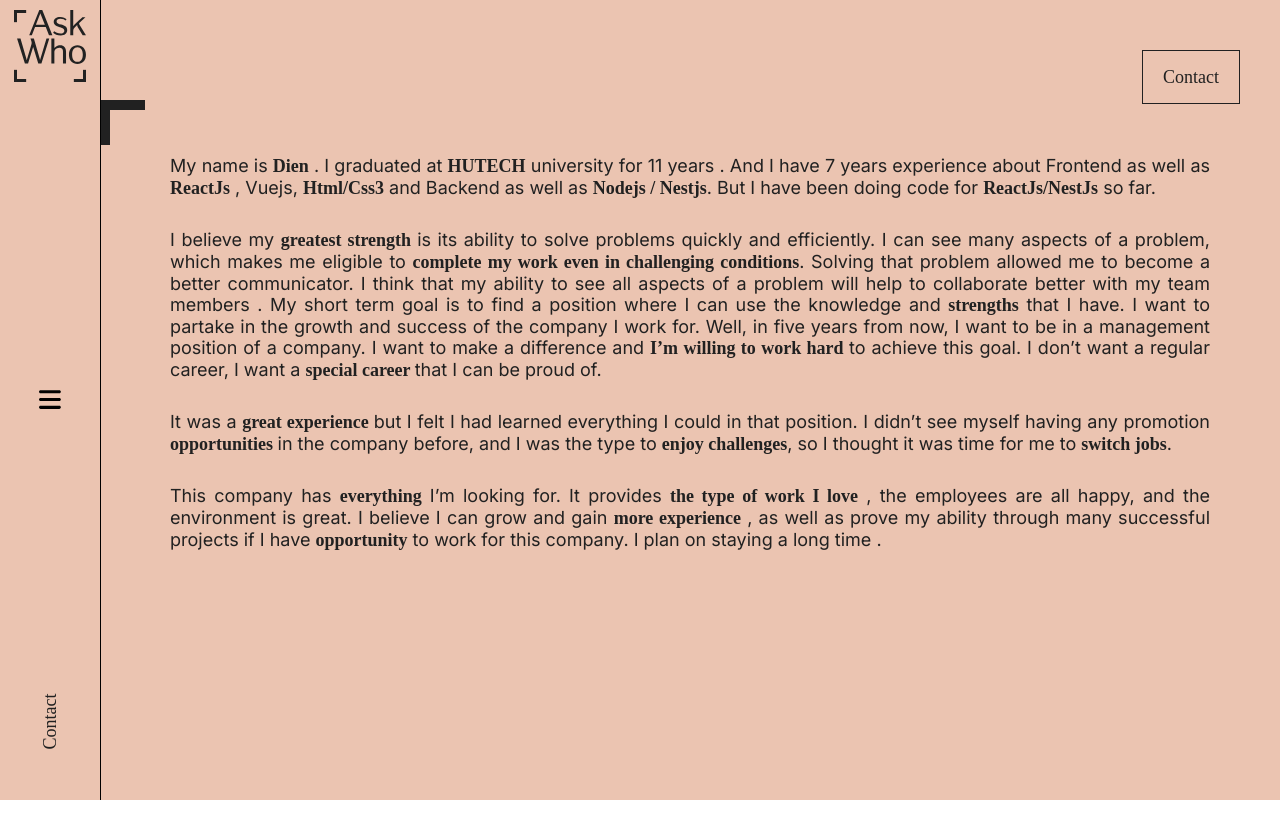
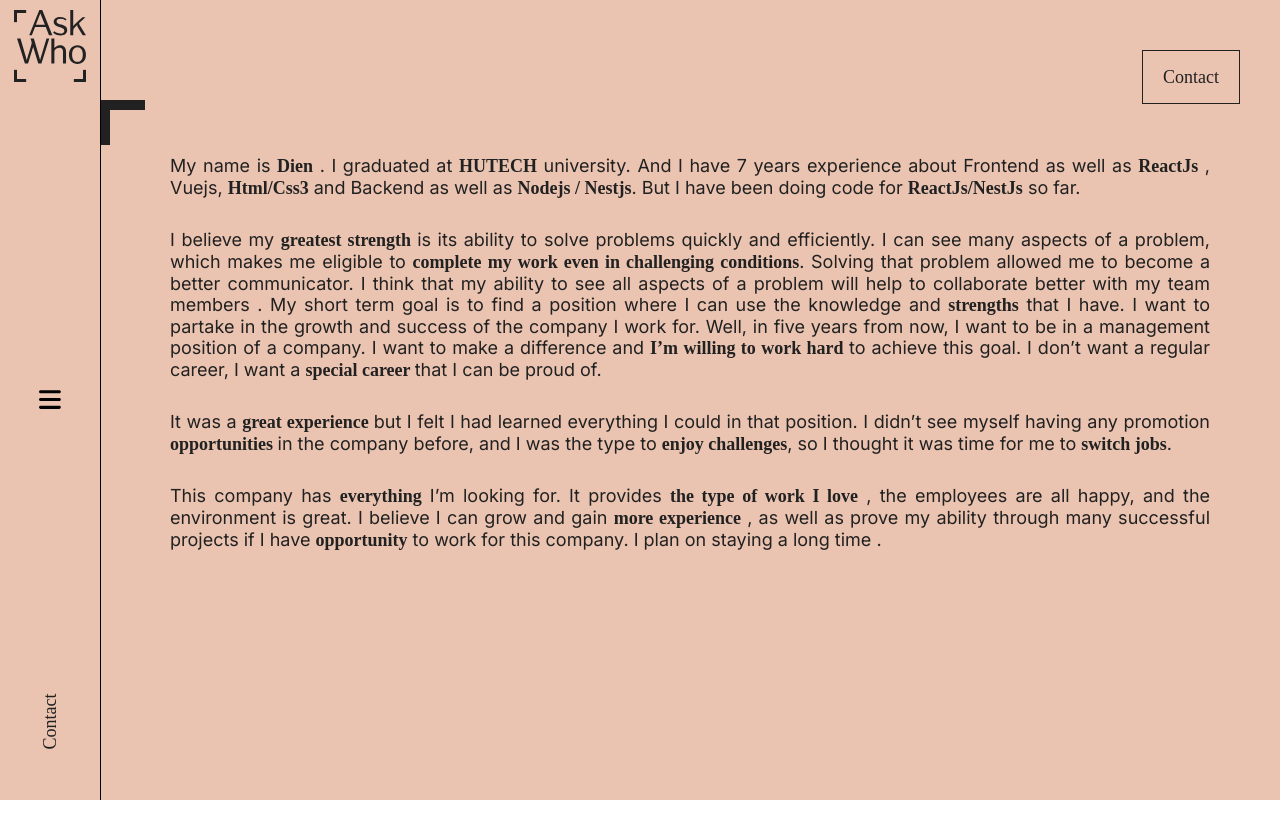
Before and after one commit to trietnk01/nextjs-porfolio, a Next.js app: page /about in a window 1280 px wide. Shown: the top 838 px of the page. Built offline with nearby package versions, Linux system fonts and the light colour scheme; a web font is replaced by a local one.

Commit message:
Add timeline graduate

```diff
--- a/src/app/about/page.tsx
+++ b/src/app/about/page.tsx
@@ -18,10 +18,10 @@ const AboutPage = () => {
                         <ul className="intro">
                             <li className="item">
                                 <div className="text">
-                                    My name is <strong>Dien</strong> . I graduated at <strong>HUTECH</strong> university for 11 years . And
-                                    I have 7 years experience about Frontend as well as <strong>ReactJs</strong> , Vuejs,{" "}
-                                    <strong>Html/Css3</strong> and Backend as well as <strong>Nodejs / Nestjs</strong>. But I have been
-                                    doing code for <strong>ReactJs/NestJs</strong> so far.
+                                    My name is <strong>Dien</strong> . I graduated at <strong>HUTECH</strong> university. And I have 7 years
+                                    experience about Frontend as well as <strong>ReactJs</strong> , Vuejs, <strong>Html/Css3</strong> and
+                                    Backend as well as <strong>Nodejs / Nestjs</strong>. But I have been doing code for{" "}
+                                    <strong>ReactJs/NestJs</strong> so far.
                                 </div>
                             </li>
                             <li className="item">
```
